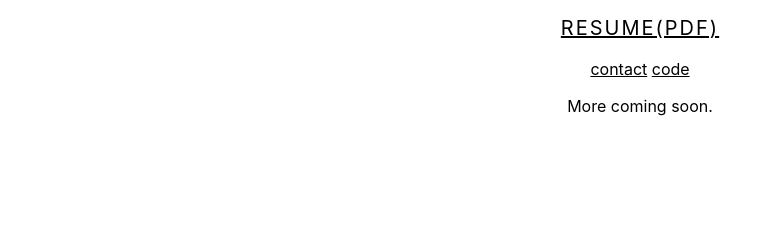
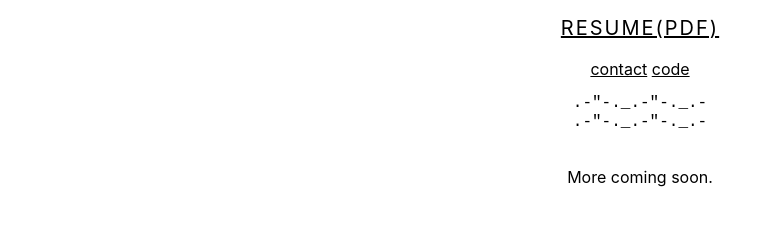
Before and after one commit to hackerwitch/hackerwitch.github.io, a plain HTML site: page index.html in a window 1280 px wide. Shown: the part 63-288 px from the top of the page, without its empty margins (0-783 px from the left). Drawn offline with nearby package versions, Linux system fonts and the light colour scheme.

Commit message:
update readme / index

```diff
--- a/index.html
+++ b/index.html
@@ -39,8 +39,11 @@
         </p>
         <a href="mailto:kymberlywinchell@gmail.com">contact</a>
         <a href="https://github.com/kymberly">code</a>
+        <pre>
+.-"-._.-"-._.-
+.-"-._.-"-._.-
+        </pre>
         <p class="measure lh-copy">More coming soon.</p>
-
       </div>
     </main>
   </body>
```
Also changed, not shown: 1 other file.
